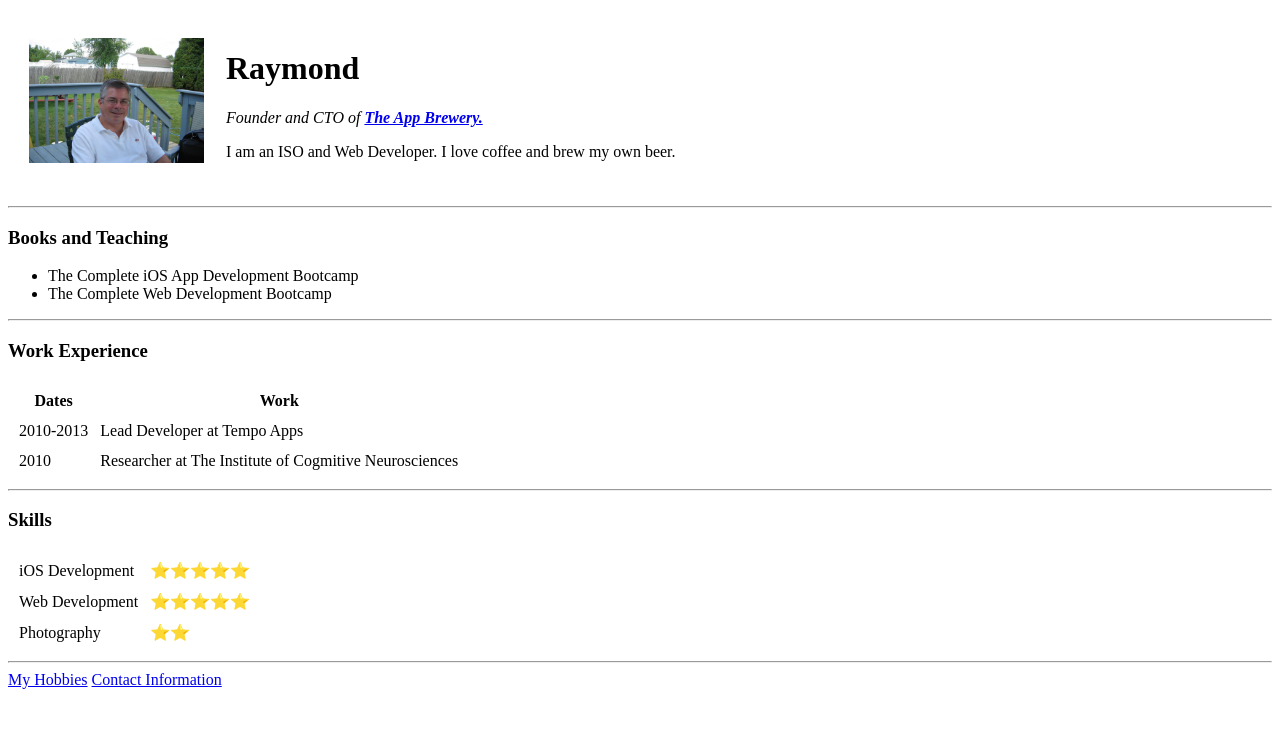
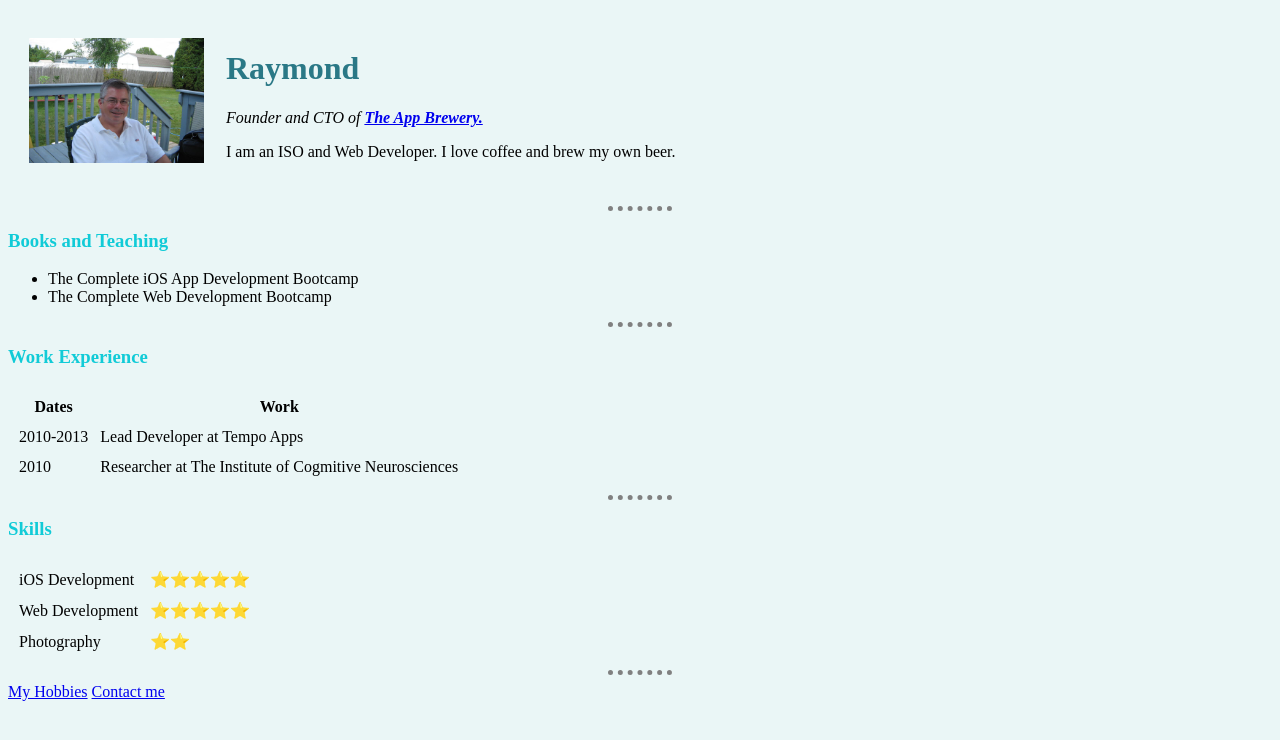
Before and after one commit to rhbishop/cv, a plain HTML site: page index.html in a window 1280 px wide. Drawn offline with Linux system fonts and the light colour scheme.

Commit message:
Add files via upload

```diff
--- /dev/null
+++ b/css/styles.css
@@ -0,0 +1,19 @@
+body{
+  background-color: #EAF6F6;
+  }
+
+  h1{
+    color: #2a7886;
+  }
+
+  h3{
+    color: #11cbd7;
+  }
+
+hr{
+  border-style: none;
+  border-top-style: dotted;
+  border-color: grey;
+  border-width: 5px;
+  width: 5%;
+}
--- a/index.html
+++ b/index.html
@@ -3,7 +3,10 @@
   <head>
     <meta charset="utf-8">
     <title>Ray's Personal Site</title>
+    <link rel="stylesheet" href="css/styles.css">
+
   </head>
+
   <body>
     <table cellspacing="20">
       <tr>
@@ -13,7 +16,6 @@
         <p>I am an ISO and Web Developer. I love coffee and brew my own beer.</p></td>
       </tr>
     </table>
-
     <hr>
     <h3>Books and Teaching</h3>
     <ul>
@@ -58,6 +60,6 @@
     </table>
     <hr>
     <a href="hobbies.html">My Hobbies</a>
-    <a href="contact-me.html">Contact Information</a>
+    <a href="contact-me.html">Contact me</a>
   </body>
 </html>
```
Also changed, not shown: contact-me.html (+1 -0 lines), hobbies.html (+1 -0 lines).
